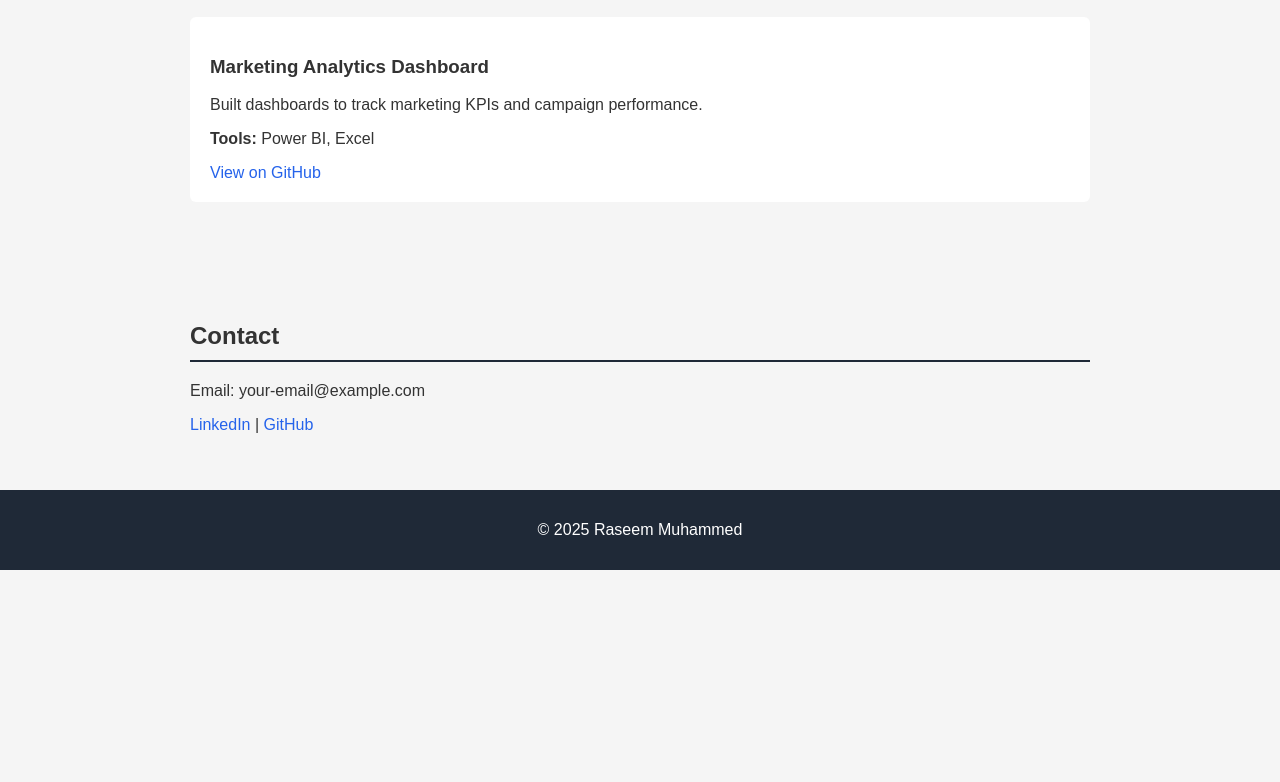
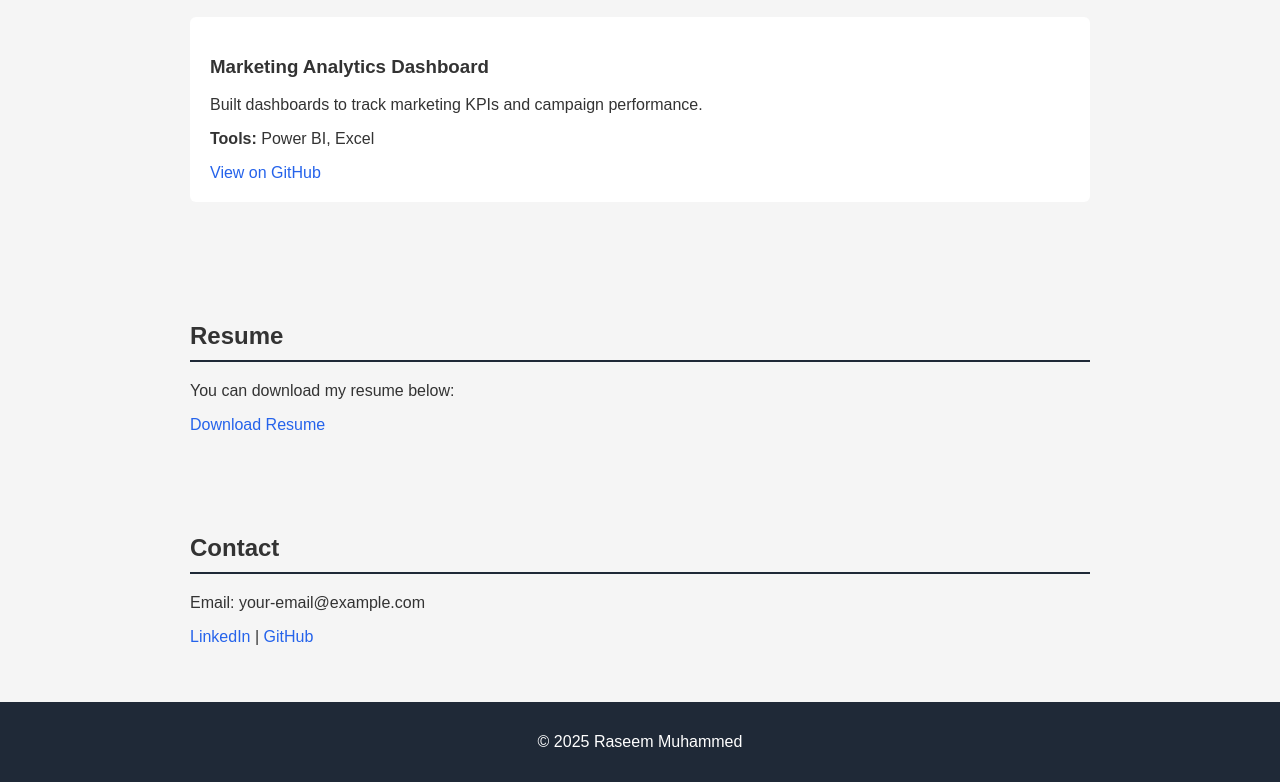
Before and after one commit to RaseemMuhammed/raseemmuhammed.github.io, a plain HTML site: page index.html in a window 1280 px wide. Shown: the part 944-1726 px from the top of the page. Before the commit the page ends 1514 px from the top, so only its background shows below. Drawn offline with Linux system fonts and the light colour scheme.

Commit message:
Add resume section with download link

```diff
--- a/index.html
+++ b/index.html
@@ -49,6 +49,13 @@
     </div>
 
 </section>
+<section id="resume">
+    <h2>Resume</h2>
+    <p>You can download my resume below:</p>
+    <a href="Raseem_Muhammed_DataAnalyst.pdf" download class="resume-btn">
+        Download Resume
+    </a>
+</section>
 
 <section id="contact">
     <h2>Contact</h2>
```
